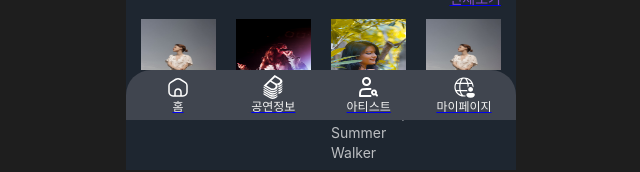
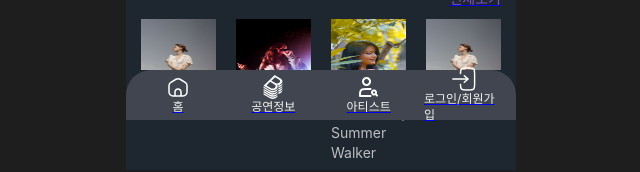
Before and after one commit to codestates-seb/seb44_main_025, a React (Create React App) app in the folder client/: page / in a window 1280 px wide. Shown: the part 680-852 px from the top of the page, without its empty margins (319-959 px from the left). Built offline with nearby package versions, Linux system fonts and the light colour scheme.

Commit message:
Feat: 로그인 상태에 따라 메인페이지 navbar 변경

```diff
--- a/client/src/pages/Main.tsx
+++ b/client/src/pages/Main.tsx
@@ -10,6 +10,8 @@ import { Link } from 'react-router-dom';
 import { useEffect } from 'react';
 import { CarouselList, ArtistList } from '../zustand/mainapi';
 import axios from 'axios';
+import { getCookie } from '../utils/Cookie';
+import NavLogin from '../components/Navs/NavLogin';
 
 const Main = () => {
   const { setCarouselData } = CarouselList();
@@ -66,7 +68,7 @@ const Main = () => {
           <Artistmain />
         </S.Container>
       </S.Main>
-      <NavMypage />
+      {getCookie('token') ? <NavMypage /> : <NavLogin />}
     </>
   );
 };
```
